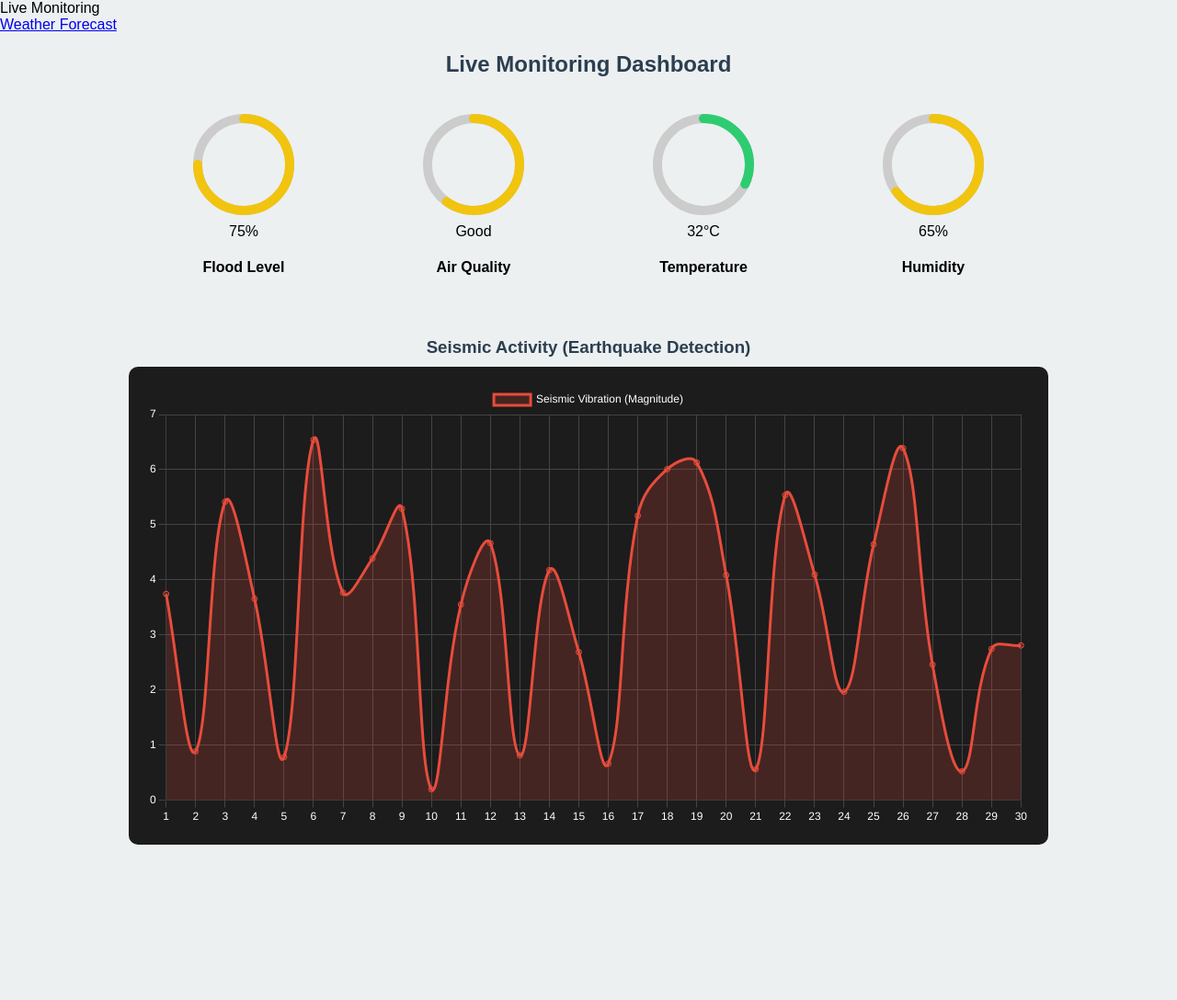
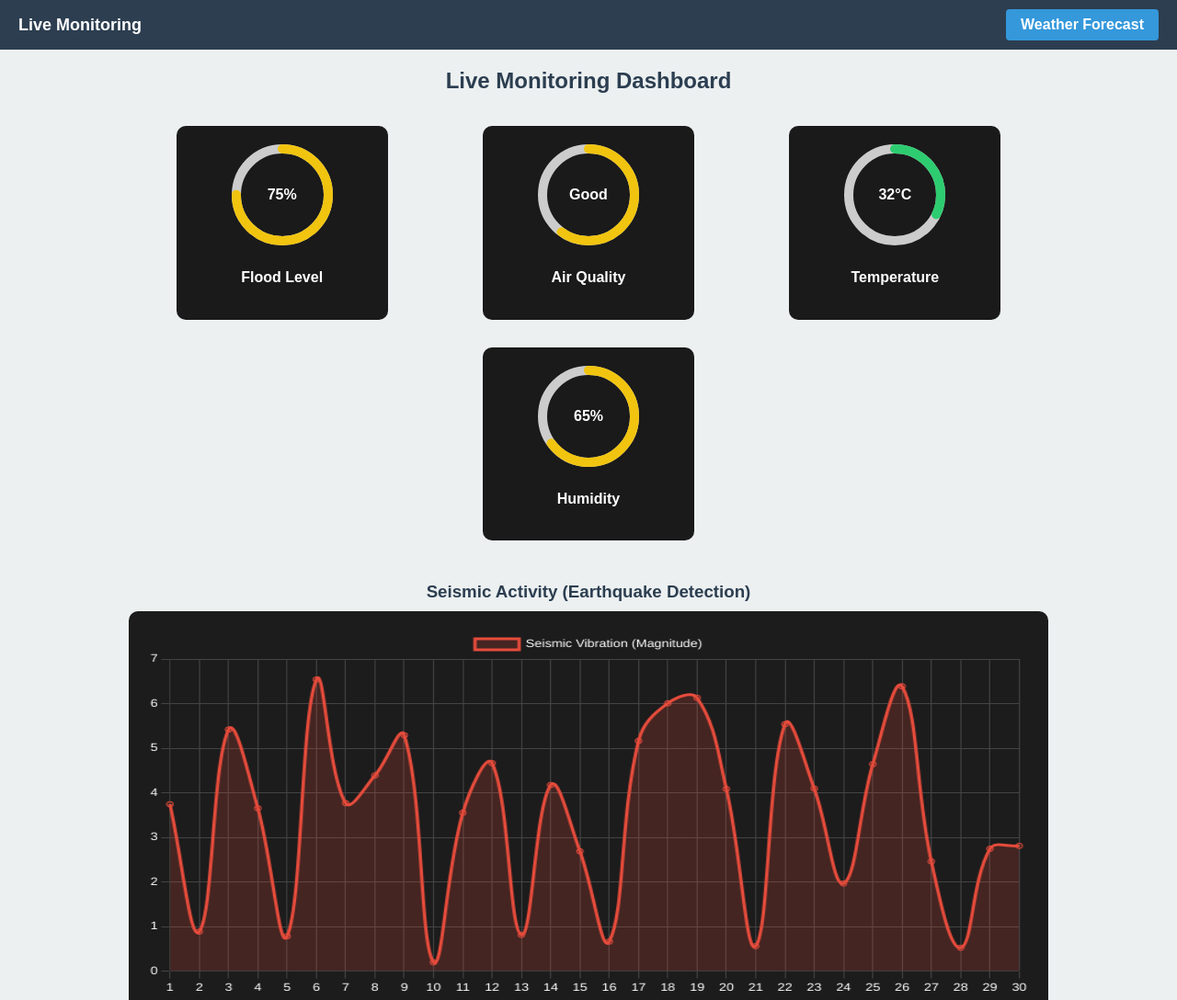
Before and after one commit to DevsRr/SmartWeatherApp, a plain HTML site: page live.html in a window 1280 px wide. Shown: the top 1088 px of the page at 92% size. Before the commit the page ends 939 px from the top, so only its background shows below. Drawn offline with nearby package versions, Linux system fonts and the light colour scheme.

Commit message:
Update livestyle.css

```diff
--- a/livestyle.css
+++ b/livestyle.css
@@ -1,8 +1,37 @@
+/* Global */
 body {
   margin: 0;
   font-family: Arial, sans-serif;
   background-color: #ecf0f1;
+  color: #2c3e50;
 }
+
+/* Navbar */
+.navbar {
+  background-color: #2c3e50;
+  color: #fff;
+  padding: 10px 20px;
+  display: flex;
+  justify-content: space-between;
+  align-items: center;
+}
+.nav-title {
+  font-size: 18px;
+  font-weight: bold;
+}
+.nav-button {
+  background-color: #3498db;
+  color: white;
+  padding: 8px 16px;
+  text-decoration: none;
+  border-radius: 4px;
+  font-weight: bold;
+}
+.nav-button:hover {
+  background-color: #2980b9;
+}
+
+/* Dashboard Container */
 .dashboard {
   max-width: 1000px;
   margin: auto;
@@ -16,6 +45,7 @@ body {
   text-align: center;
 }
 
+/* Progress Bars */
 .progress-bars {
   display: flex;
   justify-content: space-around;
@@ -25,6 +55,17 @@ body {
 .progress-item {
   text-align: center;
   margin: 15px;
+  background: #1a1a1a;
+  padding: 15px;
+  border-radius: 10px;
+  width: 200px;
+  color: #fff;
+}
+.progress-wrapper {
+  position: relative;
+  width: 120px;
+  height: 120px;
+  margin: auto;
 }
 .progress-circle {
   transform: rotate(-90deg);
@@ -32,9 +73,19 @@ body {
 .progress-circle circle:nth-child(2) {
   stroke-dasharray: 314;
   stroke-dashoffset: 314;
-  transition: stroke-dashoffset 1s ease;
+  transition: stroke-dashoffset 0.8s ease, stroke 0.4s ease;
+}
+.progress-text {
+  position: absolute;
+  top: 50%;
+  left: 50%;
+  transform: translate(-50%, -50%);
+  font-size: 16px;
+  font-weight: bold;
+  color: #fff;
 }
 
+/* Chart Section */
 .chart-section {
   margin-top: 30px;
 }
@@ -49,6 +100,22 @@ body {
   padding: 20px;
 }
 canvas {
-  width: 100%;
-  height: 400px;
+  width: 100% !important;
+  height: 400px !important;
 }
+
+/* Night Theme (optional toggle class) */
+body.night {
+  background-color: #121212;
+  color: #f0f0f0;
+}
+body.night .header,
+body.night .chart-title {
+  color: #f0f0f0;
+}
+body.night .progress-item {
+  background-color: #2b2b2b;
+}
+body.night .nav-button {
+  background-color: #2980b9;
+}
```
